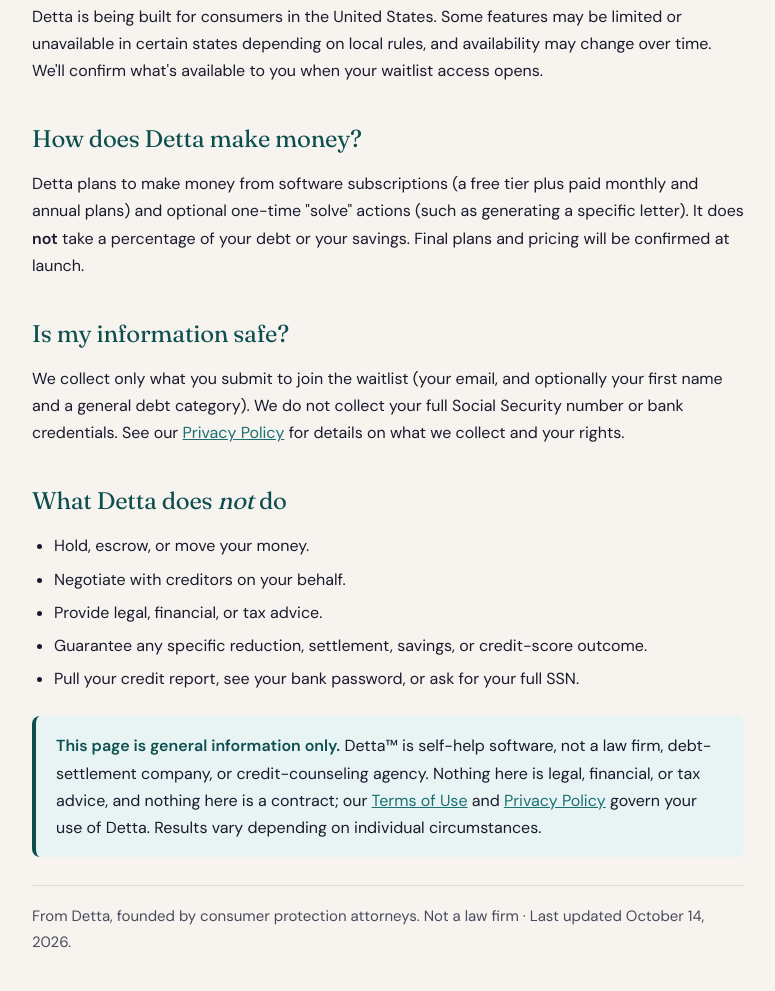
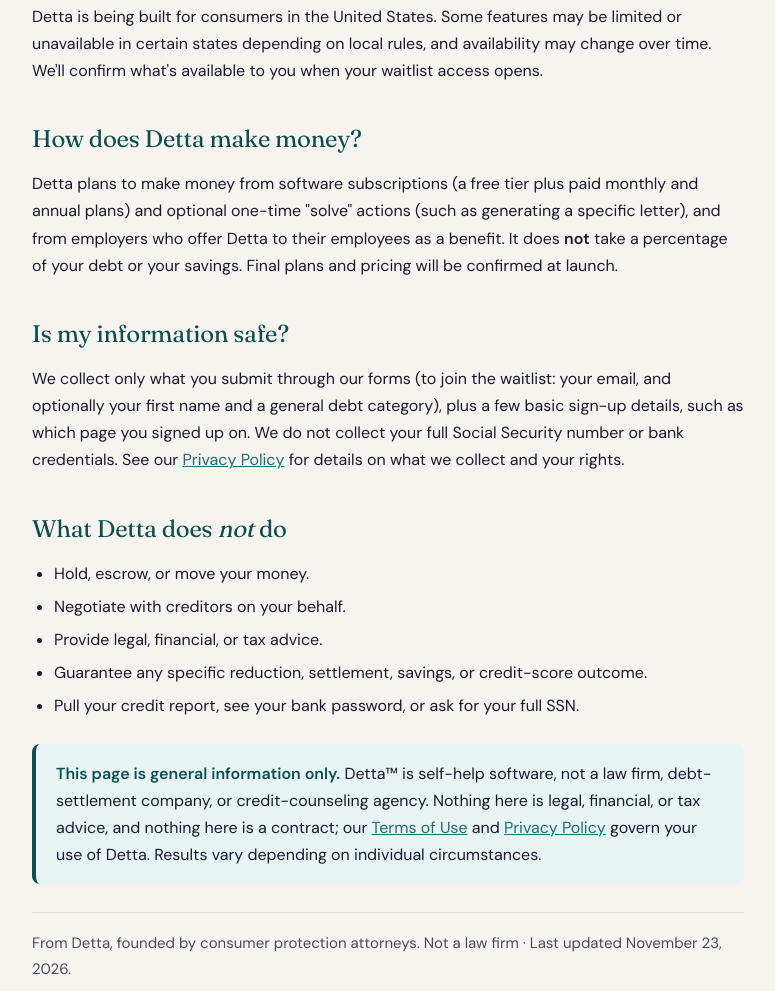
Before and after one commit to DettaSystems/waitlist, a plain HTML site: page trust/index.html in a window 1280 px wide. Shown: the part 1541-2532 px from the top of the page, without its empty margins (252-1027 px from the left). Drawn offline with Linux system fonts and the light colour scheme.

Commit message:
content: Trust page matches the updated Privacy Policy and names employer revenue (#92)
Co-authored-by: DettaSystems <support@detta.us>
Co-authored-by: Claude Opus 5.5 <noreply@anthropic.com>

```diff
--- a/sitemap.xml
+++ b/sitemap.xml
@@ -1,7 +1,7 @@
 <?xml version="1.0" encoding="UTF-8"?>
 <urlset xmlns="http://www.sitemaps.org/schemas/sitemap/0.9">
   <url><loc>https://www.detta.us/</loc><lastmod>2026-06-24</lastmod><changefreq>weekly</changefreq><priority>1.0</priority></url>
-  <url><loc>https://www.detta.us/trust/</loc><lastmod>2026-10-14</lastmod><changefreq>monthly</changefreq><priority>0.5</priority></url>
+  <url><loc>https://www.detta.us/trust/</loc><lastmod>2026-11-23</lastmod><changefreq>monthly</changefreq><priority>0.5</priority></url>
   <url><loc>https://www.detta.us/privacy/</loc><lastmod>2026-11-23</lastmod><changefreq>yearly</changefreq><priority>0.3</priority></url>
   <url><loc>https://www.detta.us/terms/</loc><lastmod>2026-11-23</lastmod><changefreq>yearly</changefreq><priority>0.3</priority></url>
   <url><loc>https://www.detta.us/employers/</loc><lastmod>2026-07-07</lastmod><changefreq>monthly</changefreq><priority>0.7</priority></url>
--- a/trust/index.html
+++ b/trust/index.html
@@ -145,10 +145,10 @@
     <p>Detta is being built for consumers in the United States. Some features may be limited or unavailable in certain states depending on local rules, and availability may change over time. We'll confirm what's available to you when your waitlist access opens.</p>
 
     <h2>How does Detta make money?</h2>
-    <p>Detta plans to make money from software subscriptions (a free tier plus paid monthly and annual plans) and optional one-time "solve" actions (such as generating a specific letter). It does <strong>not</strong> take a percentage of your debt or your savings. Final plans and pricing will be confirmed at launch.</p>
+    <p>Detta plans to make money from software subscriptions (a free tier plus paid monthly and annual plans) and optional one-time "solve" actions (such as generating a specific letter), and from employers who offer Detta to their employees as a benefit. It does <strong>not</strong> take a percentage of your debt or your savings. Final plans and pricing will be confirmed at launch.</p>
 
     <h2>Is my information safe?</h2>
-    <p>We collect only what you submit to join the waitlist (your email, and optionally your first name and a general debt category). We do not collect your full Social Security number or bank credentials. See our <a href="/privacy/">Privacy Policy</a> for details on what we collect and your rights.</p>
+    <p>We collect only what you submit through our forms (to join the waitlist: your email, and optionally your first name and a general debt category), plus a few basic sign-up details, such as which page you signed up on. We do not collect your full Social Security number or bank credentials. See our <a href="/privacy/">Privacy Policy</a> for details on what we collect and your rights.</p>
 
     <h2>What Detta does <em>not</em> do</h2>
     <ul>
@@ -160,7 +160,7 @@
     </ul>
 
     <div class="callout"><strong>This page is general information only.</strong> Detta™ is self-help software, not a law firm, debt-settlement company, or credit-counseling agency. Nothing here is legal, financial, or tax advice, and nothing here is a contract; our <a href="/terms/">Terms of Use</a> and <a href="/privacy/">Privacy Policy</a> govern your use of Detta. Results vary depending on individual circumstances.</div>
-    <p class="meta" style="margin-top:28px;border-top:1px solid var(--line);padding-top:18px;">From Detta, founded by consumer protection attorneys. Not a law firm &middot; Last updated October 14, 2026.</p>
+    <p class="meta" style="margin-top:28px;border-top:1px solid var(--line);padding-top:18px;">From Detta, founded by consumer protection attorneys. Not a law firm &middot; Last updated November 23, 2026.</p>
   </main>
   <footer><div class="footer-inner">
     <a href="/" class="footer-brand" aria-label="Detta home"><img src="/brand/detta-wordmark.png" alt="Detta" width="79" height="24" /></a>
```
